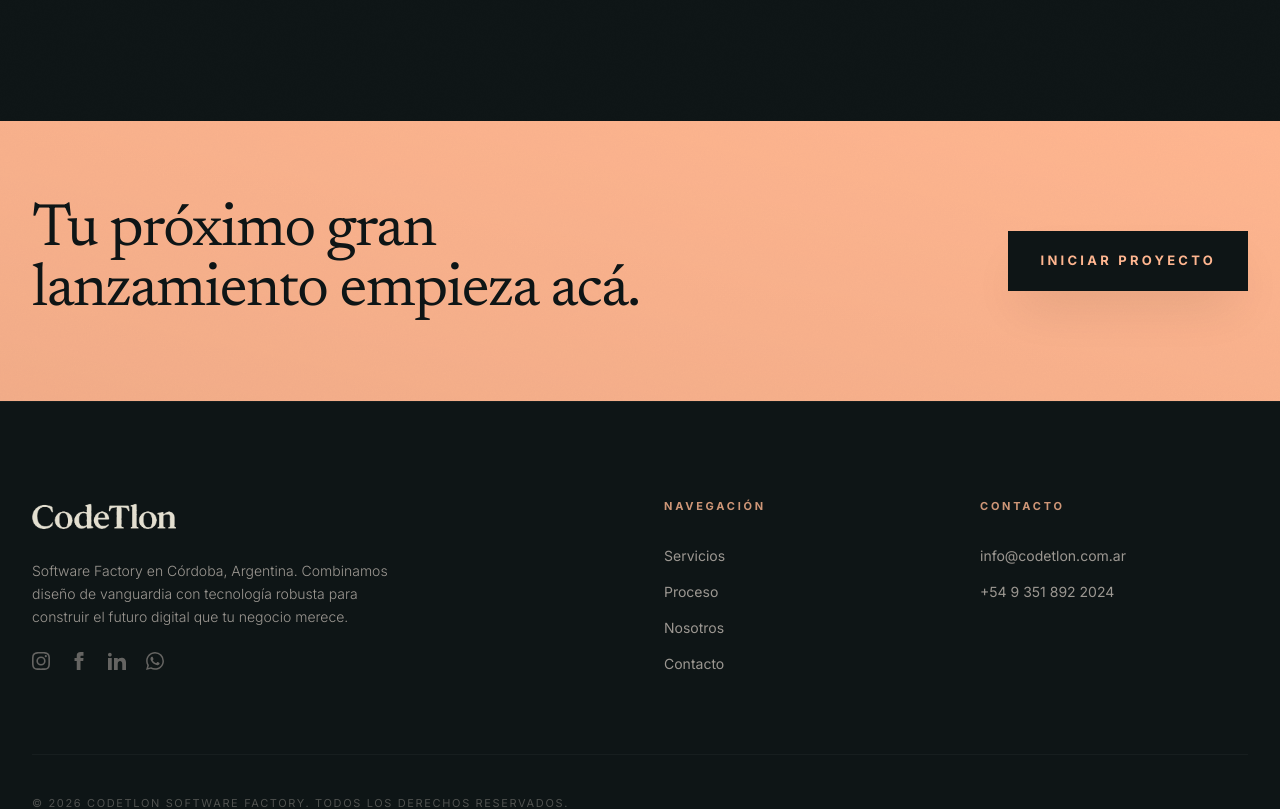
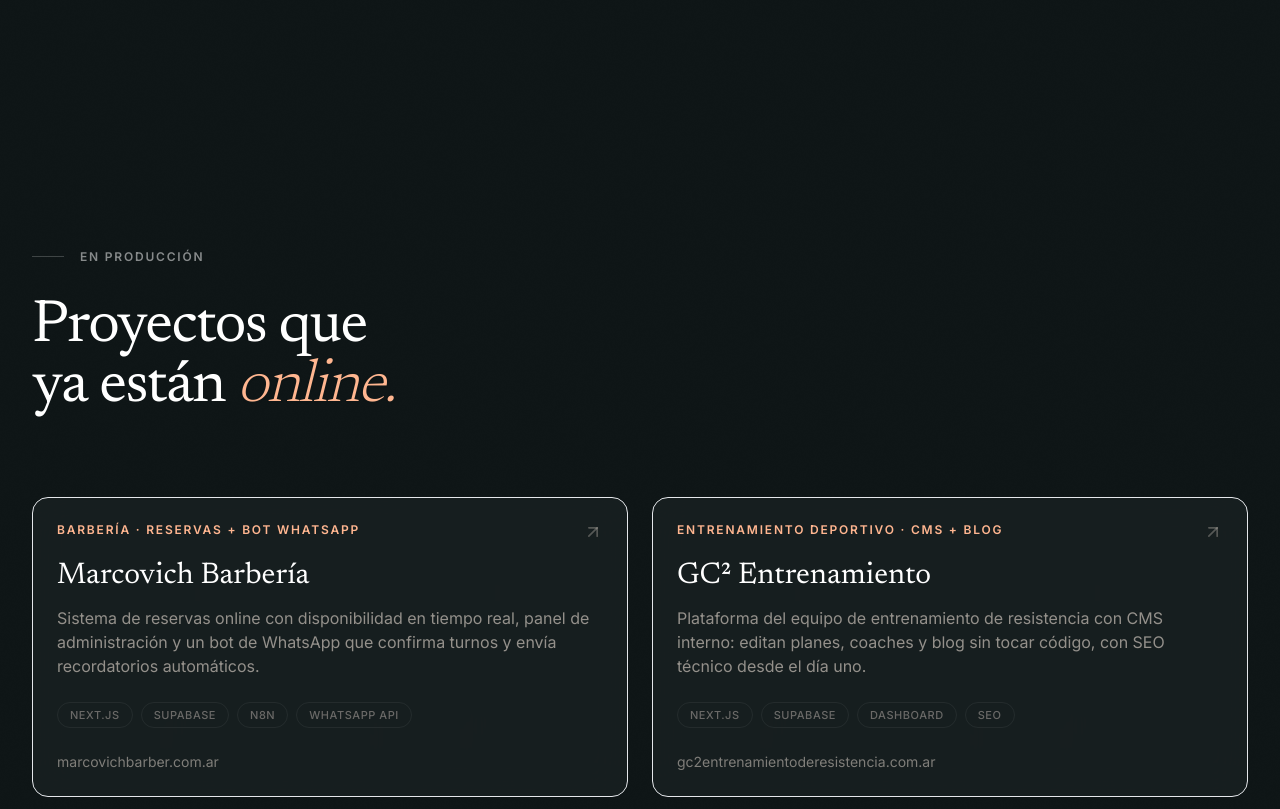
Before and after one commit to CodeTlon/codetlon-site, a Next.js app: page / in a window 1280 px wide. Shown: the part 3860-4669 px from the top of the page. Built offline with nearby package versions, Linux system fonts and the light colour scheme; no server answers.

Commit message:
feat: seccion 'En Produccion' en el home (Marcovich, GC2) — data-driven, links a sitios live

```diff
--- a/src/app/page.tsx
+++ b/src/app/page.tsx
@@ -4,6 +4,7 @@
 import { ServicesTeaser } from '@/components/sections/ServicesTeaser'
 import { FOSMethod } from '@/components/sections/FOSMethod'
 import { WhyCodeTlon } from '@/components/sections/WhyCodeTlon'
+import { Projects } from '@/components/sections/Projects'
 import { CTABanner } from '@/components/sections/CTABanner'
 import { JsonLd } from '@/components/seo/JsonLd'
 
@@ -47,6 +48,7 @@
       <ServicesTeaser />
       <FOSMethod />
       <WhyCodeTlon />
+      <Projects />
       <CTABanner />
     </>
   )
--- /dev/null
+++ b/src/components/sections/Projects.tsx
@@ -0,0 +1,86 @@
+import { ArrowUpRight } from 'lucide-react'
+import { AnimateIn } from '@/components/ui/AnimateIn'
+import { SectionLabel } from '@/components/ui/SectionLabel'
+import { GlassCard } from '@/components/ui/GlassCard'
+import { projects, projectDisplayUrl } from '@/lib/projects-data'
+
+export function Projects() {
+  if (projects.length === 0) return null
+
+  return (
+    <section
+      className="relative pt-24 pb-24 md:pt-32 md:pb-32 bg-background overflow-hidden"
+      aria-label="Proyectos en producción"
+      id="proyectos"
+    >
+      <div
+        className="absolute inset-0 opacity-[0.015] mix-blend-overlay pointer-events-none"
+        style={{ backgroundImage: 'url("/noise.svg")' }}
+      />
+
+      <div className="relative z-10 max-w-7xl mx-auto px-6 lg:px-8">
+        <AnimateIn variant="fade" className="w-full">
+          <div className="mb-16 md:mb-20 max-w-2xl">
+            <div className="flex items-center gap-4 mb-8">
+              <div className="w-8 h-[1px] bg-white/20" />
+              <SectionLabel className="text-white/50">En Producción</SectionLabel>
+            </div>
+            <h2 className="font-display text-4xl md:text-5xl lg:text-6xl text-white leading-[1.1] tracking-tight text-balance">
+              Proyectos que ya están{' '}
+              <em className="font-display italic text-[#ffb690] font-light drop-shadow-sm">
+                online.
+              </em>
+            </h2>
+          </div>
+        </AnimateIn>
+
+        <div className="grid gap-6 md:grid-cols-2">
+          {projects.map((project, i) => (
+            <AnimateIn key={project.url} delay={150 * (i + 1)} variant="fade">
+              <a
+                href={project.url}
+                target="_blank"
+                rel="noopener noreferrer"
+                className="group block h-full focus:outline-none focus:ring-2 focus:ring-[#ffb690]/50 rounded-2xl"
+                aria-label={`Visitar ${project.name} (se abre en una pestaña nueva)`}
+              >
+                <GlassCard className="h-full flex flex-col transition-all duration-500 group-hover:border-[#ffb690]/40 group-hover:-translate-y-1">
+                  <div className="flex items-start justify-between gap-4">
+                    <SectionLabel className="text-[#ffb690]">{project.category}</SectionLabel>
+                    <ArrowUpRight
+                      className="size-5 shrink-0 text-foreground/30 transition-colors duration-500 group-hover:text-[#ffb690]"
+                      aria-hidden="true"
+                    />
+                  </div>
+
+                  <h3 className="font-display text-2xl md:text-3xl text-white mt-4 mb-3 leading-tight">
+                    {project.name}
+                  </h3>
+
+                  <p className="font-body text-sm md:text-base text-foreground/60 leading-relaxed flex-1">
+                    {project.description}
+                  </p>
+
+                  <div className="flex flex-wrap gap-2 mt-6">
+                    {project.tags.map((tag) => (
+                      <span
+                        key={tag}
+                        className="font-body text-[11px] font-medium text-foreground/40 uppercase tracking-wider border border-white/[0.06] rounded-full px-3 py-1"
+                      >
+                        {tag}
+                      </span>
+                    ))}
+                  </div>
+
+                  <span className="font-body text-sm text-foreground/50 mt-6 transition-colors duration-500 group-hover:text-[#ffb690]">
+                    {projectDisplayUrl(project)}
+                  </span>
+                </GlassCard>
+              </a>
+            </AnimateIn>
+          ))}
+        </div>
+      </div>
+    </section>
+  )
+}
--- /dev/null
+++ b/src/lib/projects-data.ts
@@ -0,0 +1,34 @@
+export interface Project {
+  name: string
+  category: string
+  description: string
+  url: string
+  // Dominio mostrado (sin protocolo) — se deriva de url si se omite.
+  displayUrl?: string
+  tags: string[]
+}
+
+// Proyectos reales en producción. Agregar uno nuevo = una entrada acá.
+// Solo sitios LIVE con dominio confirmado (no agregar "pendientes").
+export const projects: Project[] = [
+  {
+    name: 'Marcovich Barbería',
+    category: 'Barbería · Reservas + Bot WhatsApp',
+    description:
+      'Sistema de reservas online con disponibilidad en tiempo real, panel de administración y un bot de WhatsApp que confirma turnos y envía recordatorios automáticos.',
+    url: 'https://marcovichbarber.com.ar',
+    tags: ['Next.js', 'Supabase', 'n8n', 'WhatsApp API'],
+  },
+  {
+    name: 'GC² Entrenamiento',
+    category: 'Entrenamiento deportivo · CMS + Blog',
+    description:
+      'Plataforma del equipo de entrenamiento de resistencia con CMS interno: editan planes, coaches y blog sin tocar código, con SEO técnico desde el día uno.',
+    url: 'https://gc2entrenamientoderesistencia.com.ar',
+    tags: ['Next.js', 'Supabase', 'Dashboard', 'SEO'],
+  },
+]
+
+export function projectDisplayUrl(p: Project): string {
+  return p.displayUrl ?? p.url.replace(/^https?:\/\//, '').replace(/\/$/, '')
+}
```
Also changed, not shown: .claude/CLAUDE.md.
